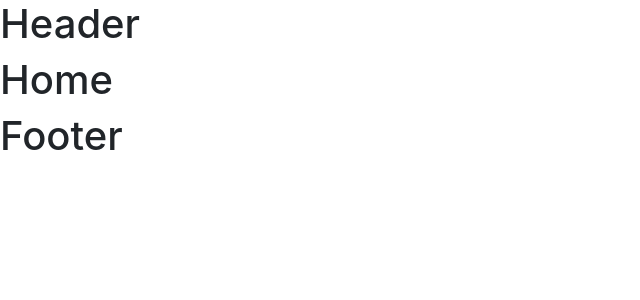
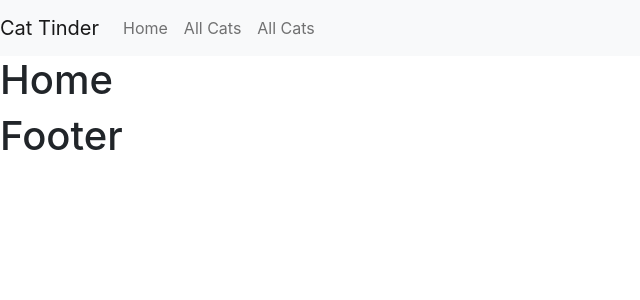
Before and after one commit to learn-academy-2021-bravo/cat-tinder-frontend-shazeen-and-raymond, a React (Create React App) app: page / in a window 1280 px wide. Shown: the top 300 px of the page, without its empty margins (0-640 px from the left). Built offline with nearby package versions, Linux system fonts and the light colour scheme; the HTML template or start-up script is replaced by a standard one.

Commit message:
added reactstrap header

```diff
--- a/src/components/Header.js
+++ b/src/components/Header.js
@@ -1,11 +1,34 @@
-import React, { Component } from 'react'
+import React, { useState } from 'react'
+import {
 
-export default class Header extends Component {
-    render() {
-        return (
-            <div>
-                <h1>Header</h1>
-            </div>
-        )
-    }
-}
+    Navbar,
+
+    NavbarBrand,
+    Nav,
+    NavItem,
+    NavLink,
+  } from 'reactstrap';
+
+  const Header = (props) => {
+
+    return (
+      <div>
+        <Navbar color="light" light expand="md">
+          <NavbarBrand href="/">Cat Tinder</NavbarBrand>
+            <Nav className="mr-auto" navbar>
+              <NavItem>
+                <NavLink href="/">Home</NavLink>
+              </NavItem>
+              <NavItem>
+                <NavLink href="/catindex">All Cats</NavLink>
+              </NavItem>
+              <NavItem>
+                <NavLink href="/catindex">All Cats</NavLink>
+              </NavItem>
+            </Nav>
+        </Navbar>
+      </div>
+    );
+  }
+
+export default Header;
```
